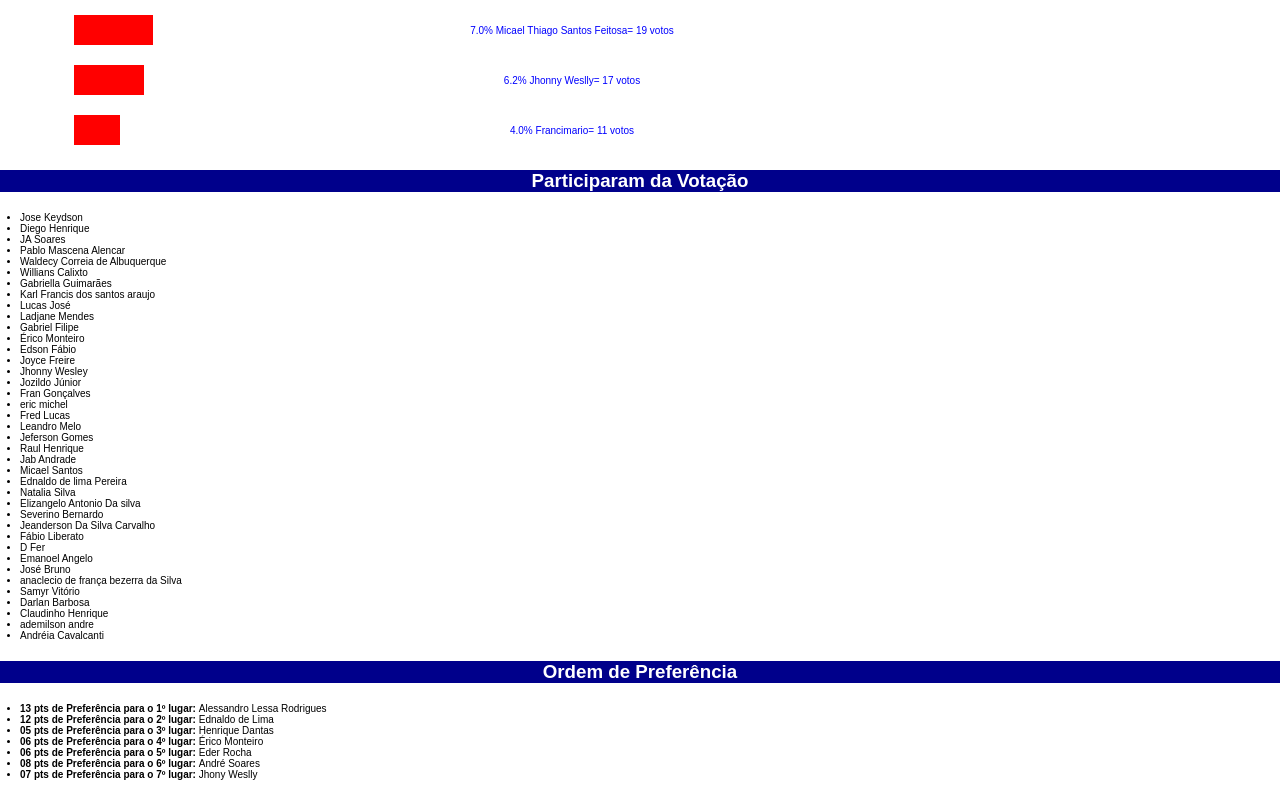
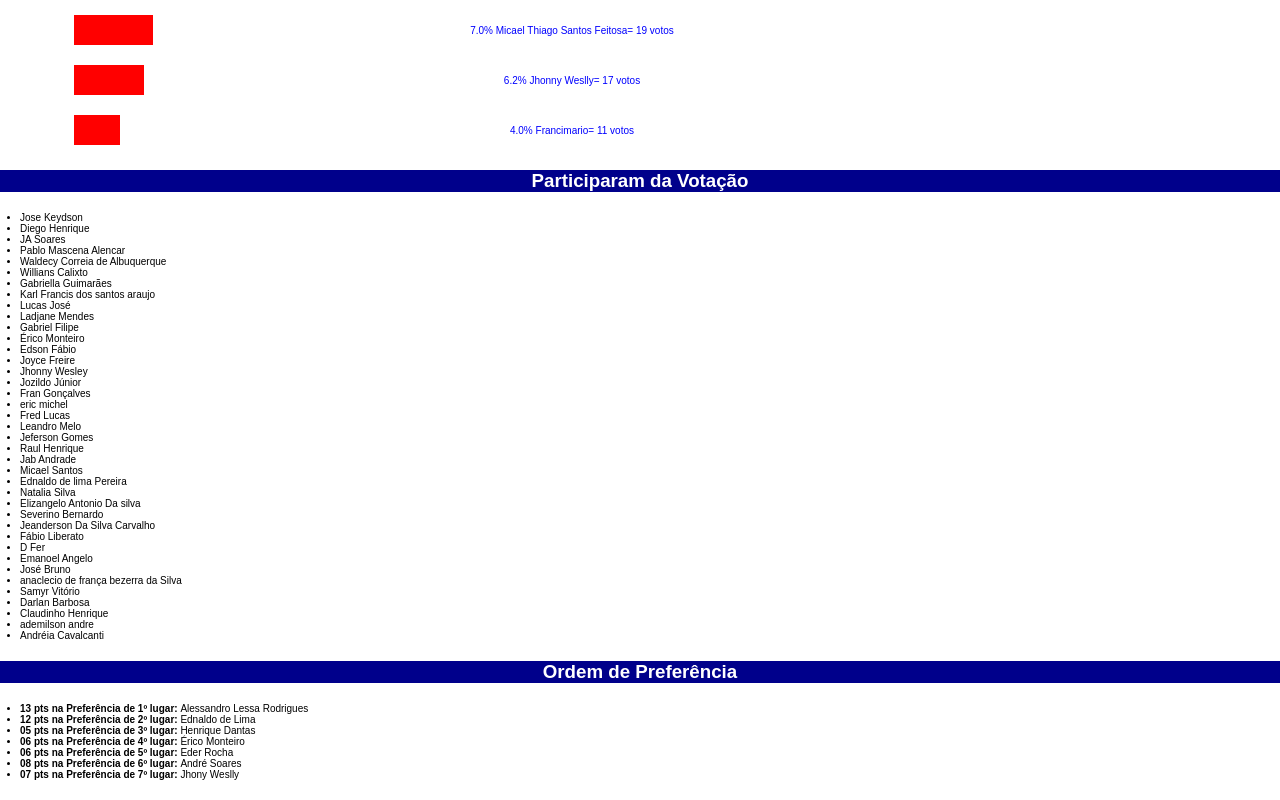
Before and after one commit to jmurilojm/apuracao-online, a plain HTML site: page index.html in a window 1280 px wide. Shown: the part 502-1302 px from the top of the page. Drawn offline with Linux system fonts and the light colour scheme.

Commit message:
update index.html

```diff
--- a/index.html
+++ b/index.html
@@ -104,13 +104,13 @@
     <h3>Ordem de Preferência</h3>
 
     <ul>
-      <li><strong>13 pts de Preferência para o 1º lugar: </strong>Alessandro Lessa Rodrigues</li>
-      <li><strong>12 pts de Preferência para o 2º lugar: </strong>Ednaldo de Lima</li>
-      <li><strong>05 pts de Preferência para o 3º lugar: </strong>Henrique Dantas</li>
-      <li><strong>06 pts de Preferência para o 4º lugar: </strong>Érico Monteiro</li>
-      <li><strong>06 pts de Preferência para o 5º lugar: </strong>Eder Rocha</li>
-      <li><strong>08 pts de Preferência para o 6º lugar: </strong>André Soares</li>
-      <li><strong>07 pts de Preferência para o 7º lugar: </strong>Jhony Weslly</li>
+      <li><strong>13 pts na Preferência de 1º lugar: </strong>Alessandro Lessa Rodrigues</li>
+      <li><strong>12 pts na Preferência de 2º lugar: </strong>Ednaldo de Lima</li>
+      <li><strong>05 pts na Preferência de 3º lugar: </strong>Henrique Dantas</li>
+      <li><strong>06 pts na Preferência de 4º lugar: </strong>Érico Monteiro</li>
+      <li><strong>06 pts na Preferência de 5º lugar: </strong>Eder Rocha</li>
+      <li><strong>08 pts na Preferência de 6º lugar: </strong>André Soares</li>
+      <li><strong>07 pts na Preferência de 7º lugar: </strong>Jhony Weslly</li>
     </ul>
   </section>
 
```
